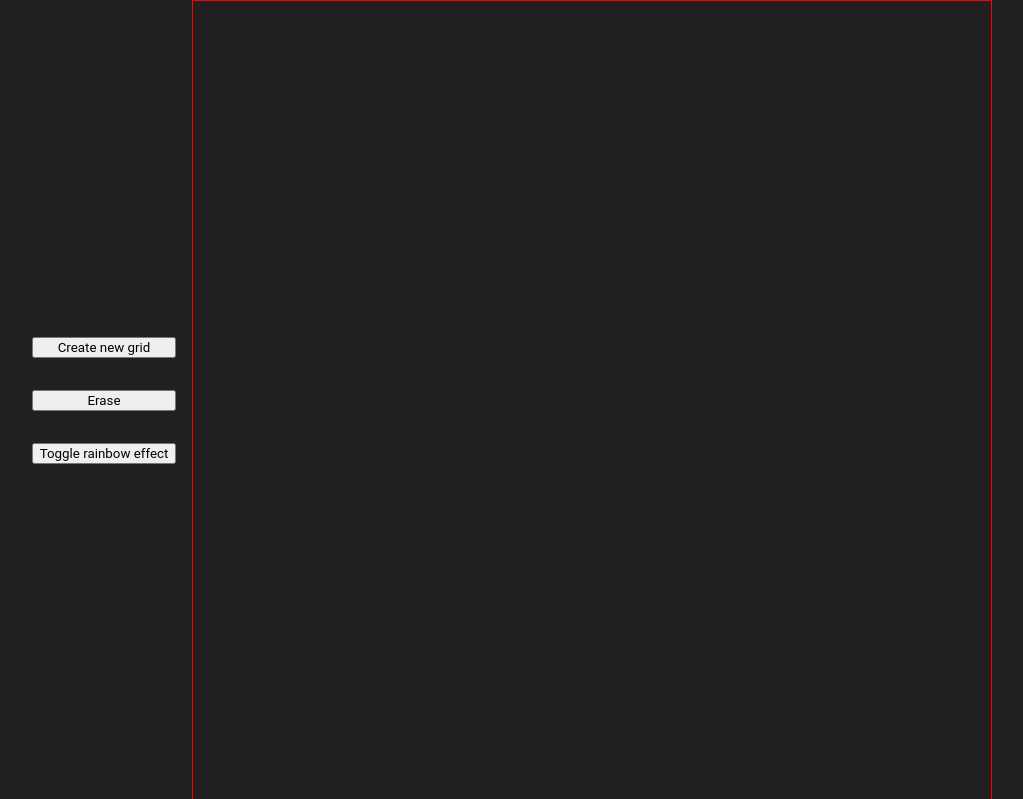
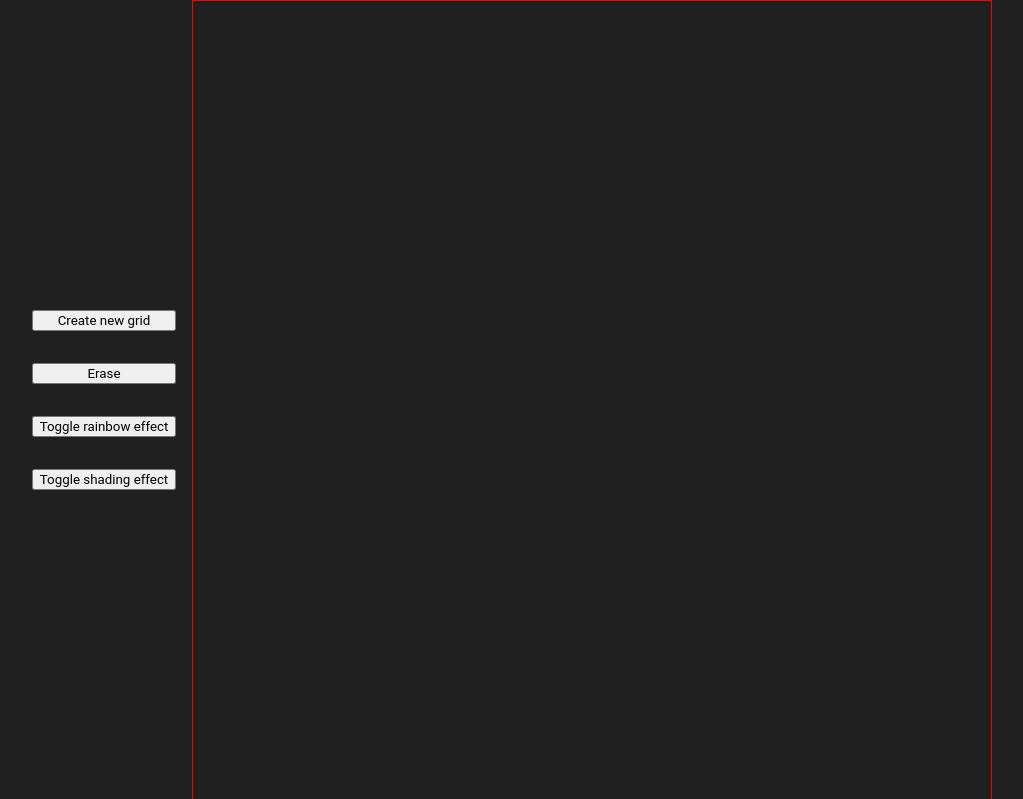
Before and after one commit to brzostovski/Etch-a-Sketch, a plain HTML site: page index.html in a window 1280 px wide. Shown: the whole page, without its empty margins (136-1159 px from the left). Drawn offline with Linux system fonts and the light colour scheme.

Commit message:
Add shadow effect toggle

```diff
--- a/index.html
+++ b/index.html
@@ -12,6 +12,7 @@
       <button id="new-grid">Create new grid</button>
       <button id="erase">Erase</button>
       <button id="rainbow-toggle">Toggle rainbow effect</button>
+      <button id="shade-toggle">Toggle shading effect</button>
     </div>
     <div class="grid-container"></div>
   </body>
```
